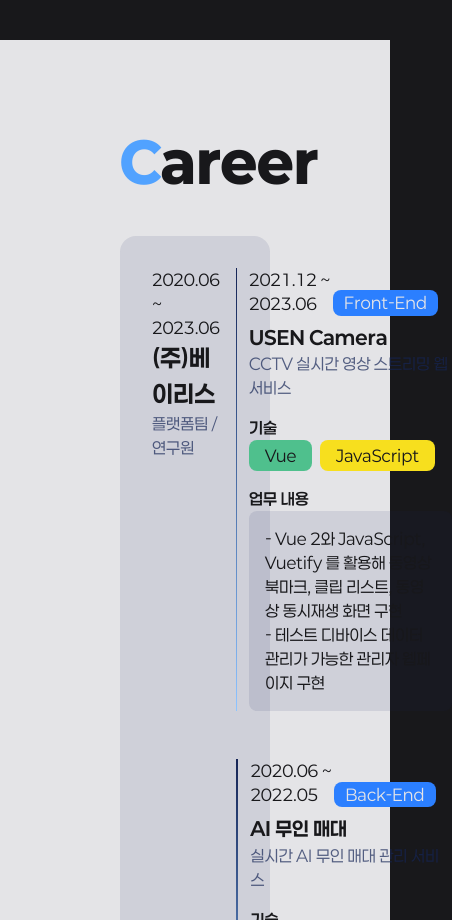
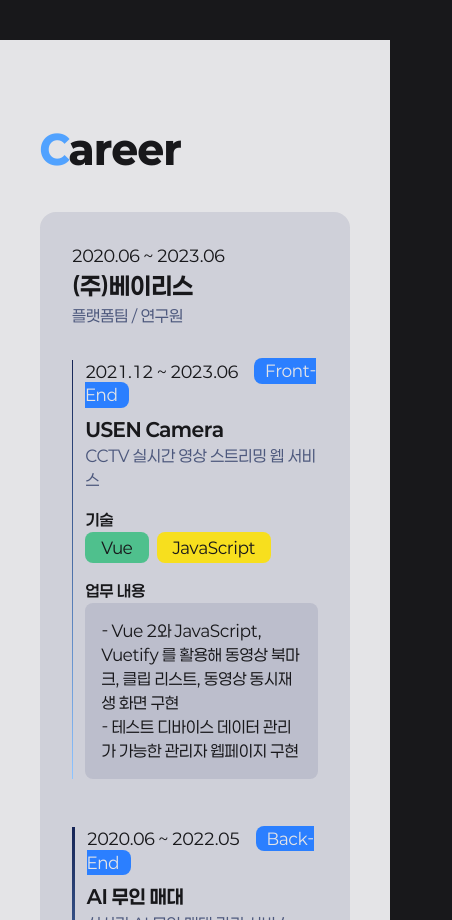
Before and after one commit to Jihye817/Portfolio, a Next.js app: page / in a window 390 px wide. Shown: the part 4440-5360 px from the top of the page, 452 px wide, since content can reach past the window. Built offline with nearby package versions, Linux system fonts and the light colour scheme.

Commit message:
feat: career 섹션 모바일 UI 구현

```diff
--- a/app/page.tsx
+++ b/app/page.tsx
@@ -310,13 +310,13 @@
         </section>
         <section
           id='career'
-          className='bg-foreground flex min-h-dvh w-full flex-col px-30 pt-[5rem] pb-[5rem] text-zinc-900'
+          className='bg-foreground flex min-h-dvh w-full flex-col px-10 sm:px-20 pt-[5rem] pb-[5rem] text-zinc-900 lg:px-30'
         >
-          <div className='mb-[2rem] text-[3.5rem] font-black'>
+          <div className='mb-[2rem] text-[2.5rem] font-black md:text-[3.5rem]'>
             <a className='text-blue-400'>C</a>areer
           </div>
-          <div className='flex w-full gap-[1rem] rounded-[1rem] bg-blue-950/10 px-[2rem] py-[2rem]'>
-            <div className='flex flex-1 flex-col'>
+          <div className='flex w-full flex-col gap-[1rem] rounded-[1rem] bg-blue-950/10 px-[2rem] py-[2rem] md:flex-row'>
+            <div className='flex flex-1 flex-col pb-4 md:pb-0'>
               <span className=''>2020.06 ~ 2023.06</span>
               <span className='text-[1.5rem] font-bold'>(주)베이리스</span>
               <span className='text-blue-950/70'>플랫폼팀 / 연구원</span>
```
